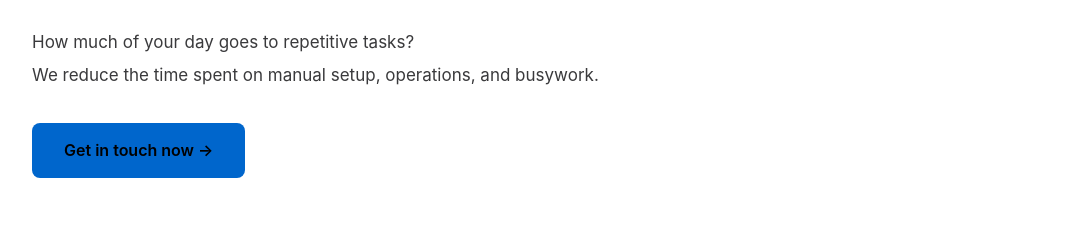
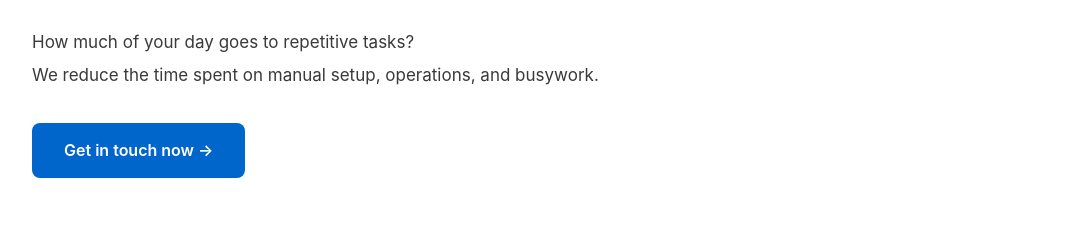
Before and after one commit to shopidream/enaion, a website: page index.html in a window 1280 px wide. Shown: the part 4200-4428 px from the top of the page, without its empty margins (100-1179 px from the left). Drawn offline with Linux system fonts and the light colour scheme; a web font is replaced by a local one.

Commit message:
버튼택스트 수정

```diff
--- a/style.css
+++ b/style.css
@@ -520,6 +520,12 @@ a {
 [data-theme="light"] .system-card-inner:hover .visual-img {
     filter: brightness(0.95);
     transform: scale(1.03);
+}
+
+/* Light mode button text */
+[data-theme="light"] .what-cta,
+[data-theme="light"] .form-submit {
+    color: #ffffff;
 }
 
 /* ── What We Do ── */
```
